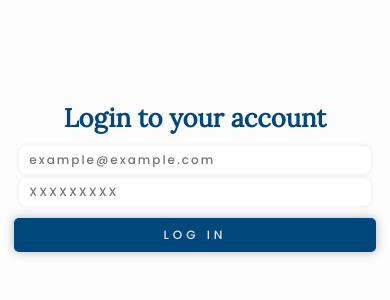
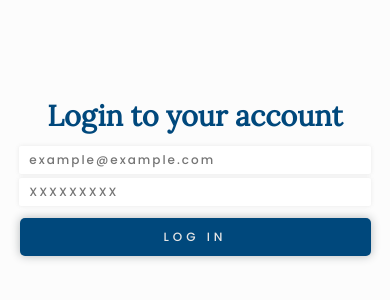
Before and after one commit to vishalgupta123-hub/5dlocatorweb, a plain HTML site: page login/index.html in a window 390 px wide. Shown: the part 246-546 px from the top of the page. Drawn offline with Linux system fonts and the light colour scheme; no server answers.

Commit message:
Update main.css

```diff
--- a/login/main.css
+++ b/login/main.css
@@ -103,7 +103,7 @@ form .login {
     }
 
     form h3 {
-        font-size: 1.6rem;
+        font-size: 1.8rem;
     }
 
     .input-cont{
@@ -114,11 +114,12 @@ form .login {
     width: 85%;
     padding: 5px 10px;
     font-size: 12px;
+    border-radius:2px;
     }
 
     form .login {
-    width: 93%;
-    padding: 8px 0;
+    width: 90%;
+    padding: 10px 0;
     font-size: 12px;
     letter-spacing:4px;
     }
```
